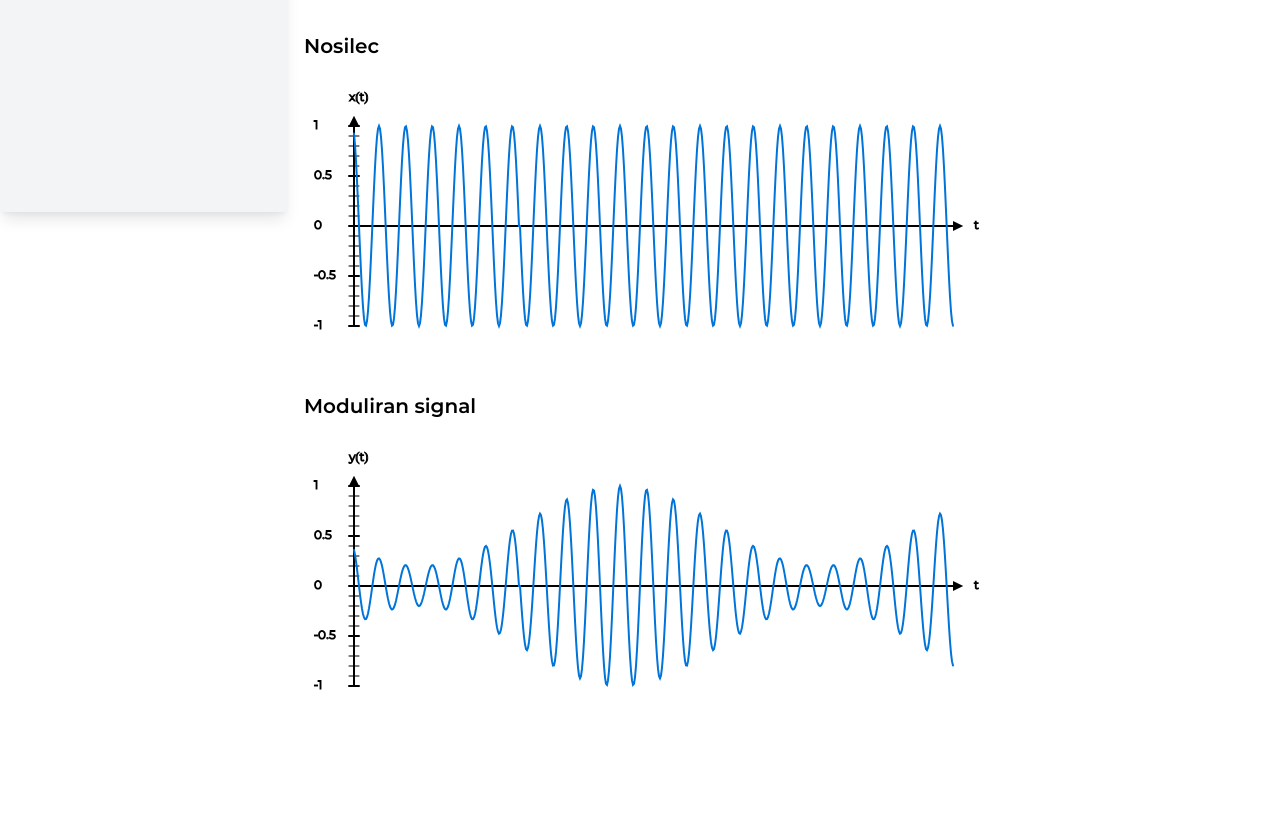
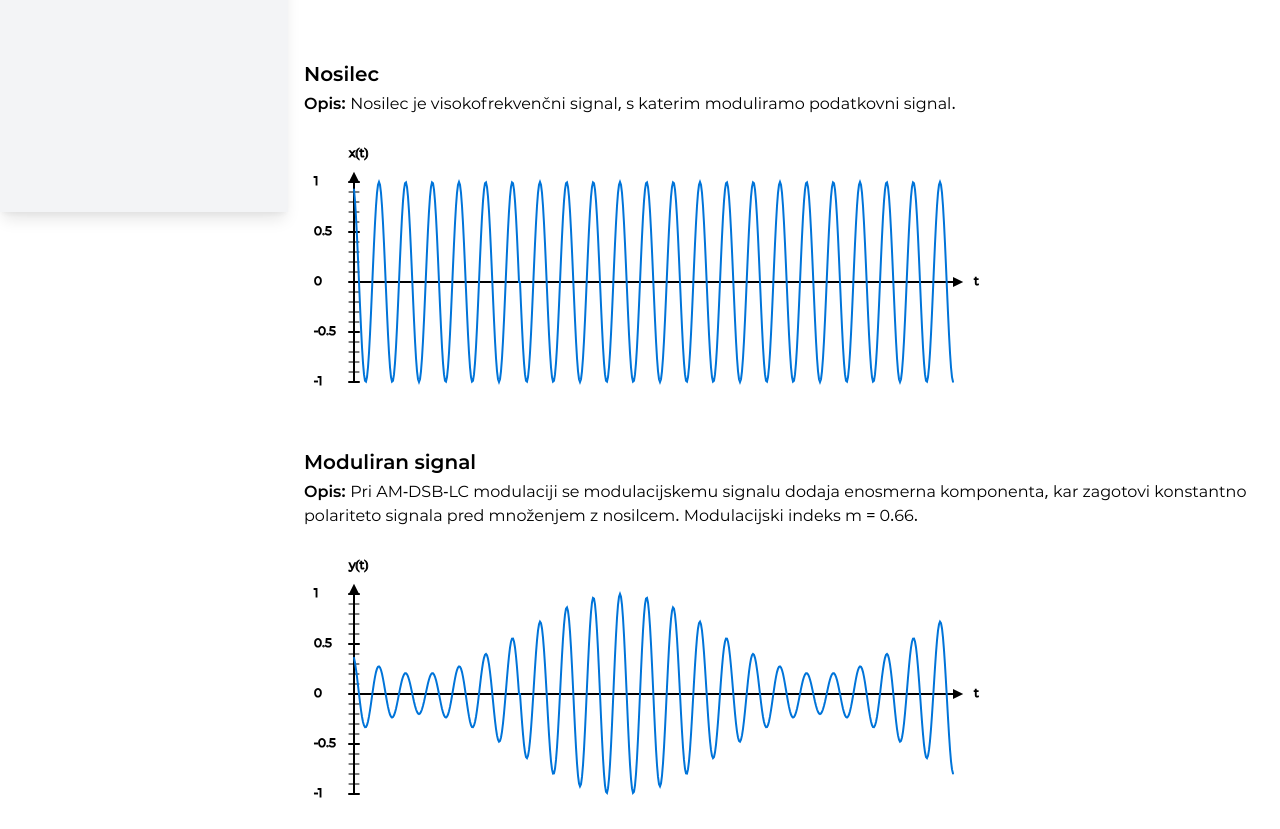
Before and after one commit to jurerotar/Digital-communications-demo, a Vue app: page /modulations in a window 1280 px wide. Shown: the part 588-1417 px from the top of the page. Before the commit the page ends 1356 px from the top, so only its background shows below. Built offline with nearby package versions, Linux system fonts and the light colour scheme.

Commit message:
Added notes and descriptions, removed pam4 to custom component

```diff
--- a/src/components/canvas/Logarithmic.vue
+++ b/src/components/canvas/Logarithmic.vue
@@ -1,5 +1,6 @@
 <template>
     <h2 class="font-semibold text-xl">{{ title }}</h2>
+    <p class = "my-1" v-if = "notes !== ''"><span class = "font-semibold">Opomba: </span>{{ notes }}</p>
     <canvas-container>
         <div :id="canvas_id"></div>
     </canvas-container>
@@ -165,6 +166,16 @@ export default {
         },
         isSinusoid() {
             return ['sin', 'cos'].includes(this.type);
+        },
+        notes() {
+            switch(this.type) {
+                case 'sin':
+                    return 'Vrednosti grafa v točkah, ki niso 1, bi morale biti -∞, vendar za izračun uporabljamo zgolj 2**11 vrednosti.';
+                case 'cos':
+                    return 'Vrednosti grafa v točkah, ki niso 1, bi morale biti -∞, vendar za izračun uporabljamo zgolj 2**11 vrednosti.';
+                default:
+                    return '';
+            }
         }
     },
     props: {
--- a/src/components/canvas/PositiveOnlySignal.vue
+++ b/src/components/canvas/PositiveOnlySignal.vue
@@ -1,5 +1,6 @@
 w<template>
     <h2 class="font-semibold text-xl">{{ title }}</h2>
+    <p class = "my-1" v-if = "notes !== ''"><span class = "font-semibold">Opis: </span>{{ notes }}</p>
     <canvas-container>
         <div :id="canvas_id"></div>
     </canvas-container>
@@ -95,19 +96,41 @@ export default {
             const max = Math.max(...this.data.map(el => Math.abs(el)));
             const data = [...this.data];
             data.length = 600;
-            return data.map(el => {
-                if(this.type === 'pam4') {
-                    const sign = Math.sign(el);
-                    return (Math.abs(el) === 1) ? el / max - sign * 0.83 : el / max;
-                }
-                return el / max;
-            });
+            return data.map(el => el / max);
         },
         isModulatedText() {
             return (this.is_modulated) ? 'y(t)' : 'x(t)';
         },
         isBinary() {
-            return ['unipolar', 'bipolar', 'pam4'].includes(this.type);
+            return ['unipolar', 'bipolar'].includes(this.type);
+        },
+        notes() {
+            switch(this.type) {
+                case 'carrier':
+                    return 'Nosilec je visokofrekvenčni signal, s katerim moduliramo podatkovni signal.';
+                case 'sine':
+                    return 'Sinusni podatkovni signal.';
+                case 'unipolar':
+                    return 'Unipolarni signal je sestavljen iz vrednosti 1 in 0.';
+                case 'bipolar':
+                    return 'Bipolarni signal je sestavljen iz vrednosti 1 in -1.';
+                case 'am-lc':
+                    return 'Pri AM-DSB-LC modulaciji se modulacijskemu signalu dodaja enosmerna komponenta, kar zagotovi konstantno polariteto signala pred množenjem z nosilcem. Modulacijski indeks m = 0.66.';
+                case 'am-sc':
+                    return 'AM-DSB-SC je dvobočno amplitudno modulirani signal brez nosilca v spektru.';
+                case 'fm':
+                    return 'Frekvenčna modulacija je postopek spreminjanja frekvence nosilnega signala v ritmu modulacijskega signala-informacije. Frekvenčna deviacija: Δf = +-10.';
+                case 'bask':
+                    return 'BASK modulacijo pridobimo z množenjem unipolarnega binarnega podatkovnega signala in harmoničnega nosilca.';
+                case 'bpsk':
+                    return 'BPSK modulacijo pridobimo z množenjem bipolarnega binarnega podatkovnega signala in harmoničnega nosilca.';
+                case 'fsk':
+                    return 'BFSK je postopek, pri katerem so binarni podatki posredovani preko spremembe frekvence nosilnega signala.';
+                case 'pam4':
+                    return 'PAM4 je večstopenjski modulacijski signalni format, ki se uporablja za prenos signala.';
+                default:
+                    return '';
+            }
         }
     },
     props: {
--- a/src/components/canvas/Spectrum.vue
+++ b/src/components/canvas/Spectrum.vue
@@ -1,5 +1,6 @@
 <template>
     <h2 class="font-semibold text-xl">{{ title }}</h2>
+    <p class = "my-1" v-if = "notes !== ''"><span class = "font-semibold">Opomba: </span>{{ notes }}</p>
     <canvas-container>
         <div :id="canvas_id"></div>
     </canvas-container>
@@ -115,8 +116,17 @@ export default {
         },
         isSinusoid() {
             return ['sin', 'cos'].includes(this.type);
+        },
+        notes() {
+            switch(this.type) {
+                case 'sin':
+                    return 'Vrednost grafa v točkah, ki niso 1, je enak 0, ker je signal neskončno dolg. Če signal ne bi bil neskončno dolg, bi prehod bil zvezen.';
+                case 'cos':
+                    return 'Vrednost grafa v točkah, ki niso 1, je enak 0, ker je signal neskončno dolg. Če signal ne bi bil neskončno dolg, bi prehod bil zvezen.';
+                default:
+                    return '';
+            }
         }
-
     },
     props: {
         data: {
--- a/src/pages/Modulations.vue
+++ b/src/pages/Modulations.vue
@@ -16,15 +16,7 @@
                           :canvas_id="'sine-modulation-signal'"
                           :title="'Sinusni modulacijski signal'"
                           :vertical_pool="[1, 0.5, -0.5, -1]"
-                          :type="'sin'"
-    >
-    </positive-only-signal>
-    <positive-only-signal v-if="selectedModulationData.hasCarrier"
-                          :data="carrierSignalValues"
-                          :canvas_id="'carrier-signal'"
-                          :title="'Nosilec'"
-                          :vertical_pool="[1, 0.5, -0.5, -1]"
-                          :type="'carrier'"
+                          :type="'sine'"
     >
     </positive-only-signal>
     <positive-only-signal v-if="selectedModulationData.hasBipolar"
@@ -43,12 +35,17 @@
                           :type="'unipolar'"
     >
     </positive-only-signal>
-    <positive-only-signal v-if="selectedModulationData.hasPam4"
-                          :data="pam4Signal.values"
-                          :canvas_id="'pam4-signal'"
-                          :title="'PAM 4 signal'"
-                          :vertical_pool="[3, 1, -1, -3]"
-                          :type="'pam4'"
+    <pam4
+        v-if="selectedModulationData.hasPam4"
+        :data="pam4Signal.values"
+    >
+    </pam4>
+    <positive-only-signal v-if="selectedModulationData.hasCarrier"
+                          :data="carrierSignalValues"
+                          :canvas_id="'carrier-signal'"
+                          :title="'Nosilec'"
+                          :vertical_pool="[1, 0.5, -0.5, -1]"
+                          :type="'carrier'"
     >
     </positive-only-signal>
     <positive-only-signal :data="modulated"
@@ -56,6 +53,7 @@
                           :title="'Moduliran signal'"
                           :vertical_pool="[1, 0.5, -0.5, -1]"
                           :is_modulated="true"
+                          :type="selected"
     >
     </positive-only-signal>
 </template>
@@ -112,9 +110,9 @@ export default {
 
             /** @type {BinarySignal} */
             pam4Signal: {
-                values: [Array(120).fill(-3), Array(120).fill(-1), Array(120).fill(1), Array(120).fill(3), Array(120).fill(-3)].flat(),
+                values: [Array(120).fill(3), Array(120).fill(1), Array(120).fill(-1), Array(120).fill(-3), Array(120).fill(3)].flat(),
                 pool: [-3, -1, 1, 3],
-                currentlyReturns: -1,
+                currentlyReturns: -3,
             },
 
             /**
@@ -143,15 +141,6 @@ export default {
                 {
                     label: 'FM',
                     key: 'fm',
-                    hasCarrier: true,
-                    hasSineModulation: true,
-                    hasBipolar: false,
-                    hasUnipolar: false,
-                    hasPam4: false,
-                },
-                {
-                    label: 'PM',
-                    key: 'pm',
                     hasCarrier: true,
                     hasSineModulation: true,
                     hasBipolar: false,
@@ -210,7 +199,7 @@ export default {
          * @returns {number[]}
          */
         modulated() {
-            const pam4Amplitudes = {'3': -4, '1': -2, '-1': 2, '-3': 4};
+            const pam4Amplitudes = {'3': -3.01, '1': -1, '-1': 1, '-3': 3.01};
             const [carrier, sine, bipolar, unipolar, pam4, time] = [
                 this.carrierSignalValues,
                 this.sineModulationSignalValues,
@@ -230,10 +219,7 @@ export default {
 
                 // Frequency modulation
                 case 'fm':
-                    return time.map(t => Math.cos(15 * Math.PI * t + 10 * (Math.cos(Math.PI * t) + 150)));
-
-                case 'pm':
-                    return carrier.map((el , index) => el * ((sine[index]>sine[index+1] ) ? -1 : 1 ));
+                    return time.map(t => Math.cos(15 * Math.PI * t + (10 * (Math.cos(Math.PI * t) + 150))))
 
                 // Binary amplitude shift keying
                 case 'bask':
```
